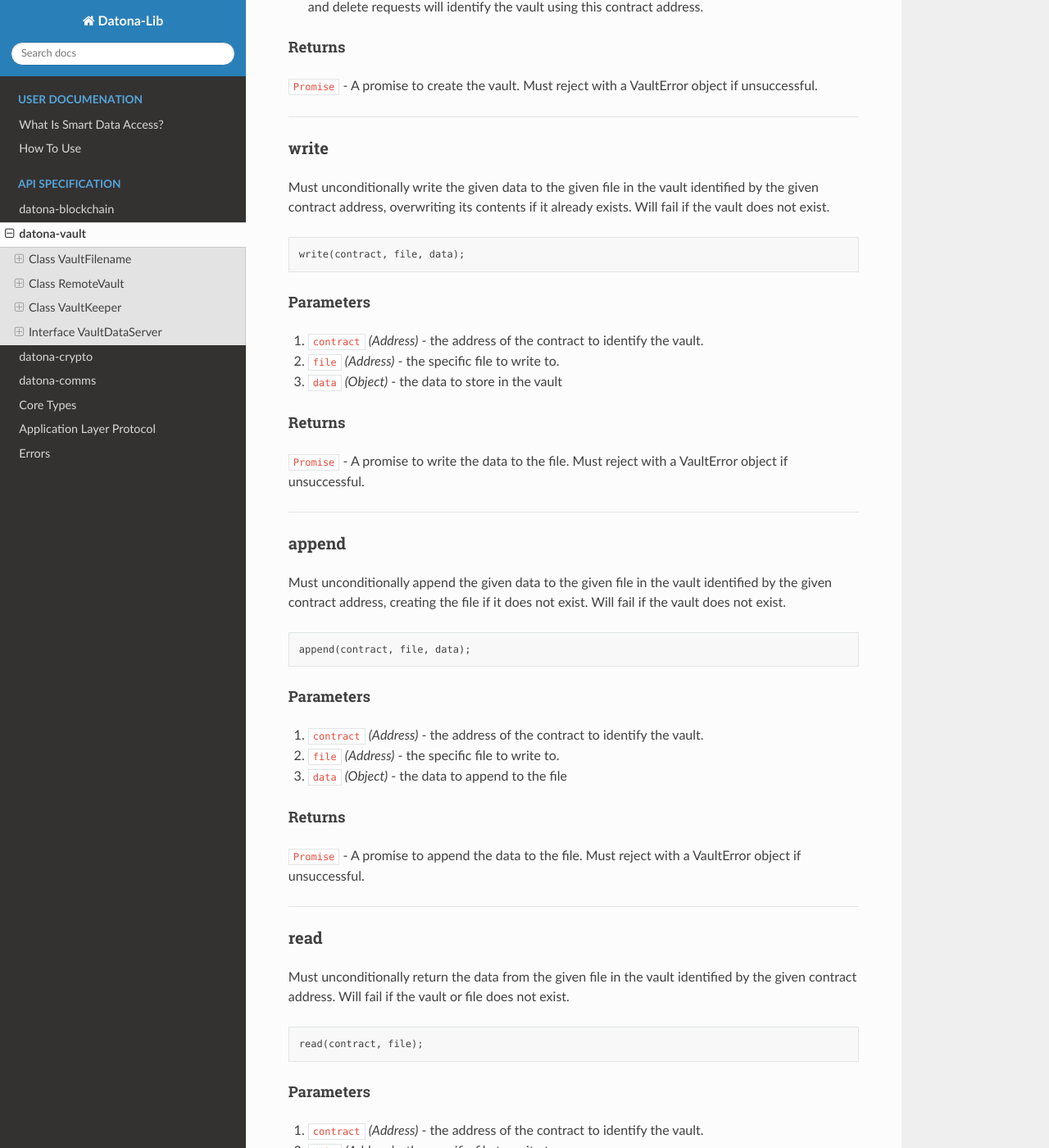
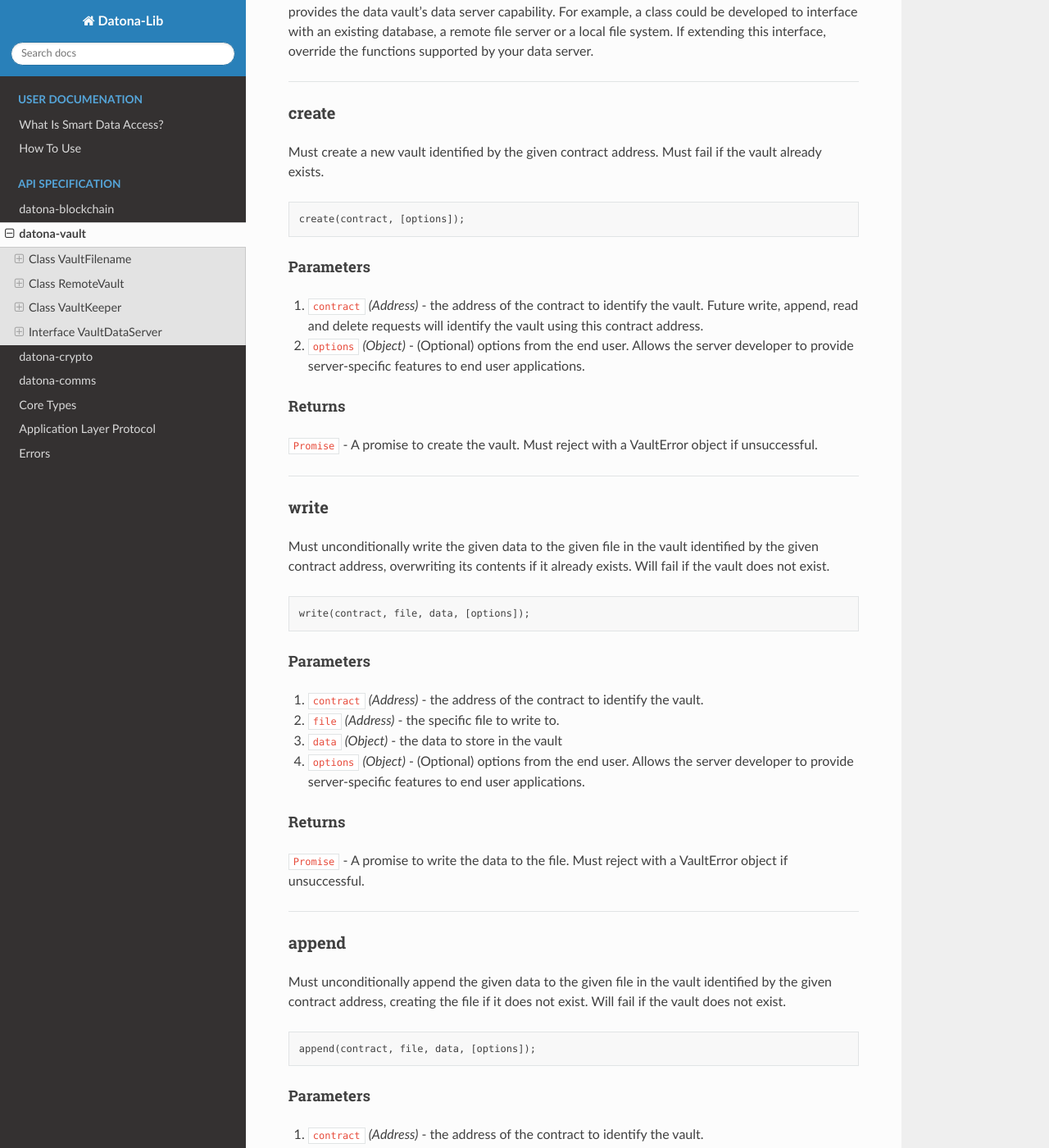
Before and after one commit to Datona-Labs/datona-lib, a Sphinx documentation site: the page built from docs/datona-vault.rst, in a window 1280 px wide and 1400 px high, scrolled down 14940 px. Shown: the whole window at 82% size. Built offline with Sphinx 7.4.7 and the Read the Docs theme 2.0.0, drawn with Linux system fonts in a browser that asks for light colours; some of the changed text lies outside the part shown.

Commit message:
add transparent options to datona-vault
Adds optional 'options' parameter to all RemoteVault functions.
VaultKeeper passes the 'options' transparently through to the VaultDataServer instance.  This can be used by the vault server to provide server-specific options to the user.

```diff
--- a/docs/datona-vault.rst
+++ b/docs/datona-vault.rst
@@ -104,7 +104,13 @@ Promises to create a new vault on the remote data vault server containing the gi
 
 .. code-block:: javascript
 
-    create();
+    create([options]);
+
+----------
+Parameters
+----------
+
+1. ``options`` *(Object)* - (Optional) this object will be passed unchanged to the remote data vault server.
 
 -------
 Returns
@@ -149,7 +155,7 @@ Promises to write data to the vault, to a specific file if specified. This metho
 
 .. code-block:: javascript
 
-    write(data, [file]);
+    write(data, [file], [options]);
 
 ----------
 Parameters
@@ -157,6 +163,7 @@ Parameters
 
 1. ``data`` *(Object)* - the data to be stored
 2. ``file`` *(Address)* - (Optional) the specific file to write to.  Defaults to the :ref:`ROOT_DIRECTORY<Contract>` if not given.
+3. ``options`` *(Object)* - (Optional) this object will be passed unchanged to the remote data vault server.
 
 -------
 Returns
@@ -203,7 +210,7 @@ When appending data to a directory, the data is written to a new file in that di
 
 .. code-block:: javascript
 
-    append(data, [file]);
+    append(data, [file], [options]);
 
 ----------
 Parameters
@@ -211,6 +218,7 @@ Parameters
 
 1. ``data`` *(Object)* - the data to be appended
 2. ``file`` *(Address)* - (Optional) the specific file to write to.  Defaults to the :ref:`ROOT_DIRECTORY<Contract>` if not given.
+3. ``options`` *(Object)* - (Optional) this object will be passed unchanged to the remote data vault server.
 
 -------
 Returns
@@ -255,13 +263,14 @@ Promises to retrieve the data from this vault if permitted.  This method creates
 
 .. code-block:: javascript
 
-    read([file]);
+    read([file], [options]);
 
 ----------
 Parameters
 ----------
 
 1. ``file`` *(Address)* - (Optional) the specific file or directory to read from.  Defaults to the :ref:`ROOT_DIRECTORY<Contract>` if not given.
+2. ``options`` *(Object)* - (Optional) this object will be passed unchanged to the remote data vault server.
 
 -------
 Returns
@@ -306,7 +315,13 @@ Promises to delete this vault and its data provided the contract has expired or
 
 .. code-block:: javascript
 
-    delete();
+    delete([options]);
+
+----------
+Parameters
+----------
+
+1. ``options`` *(Object)* - (Optional) this object will be passed unchanged to the remote data vault server.
 
 -------
 Returns
@@ -734,13 +749,14 @@ Must create a new vault identified by the given contract address.  Must fail if
 
 .. code-block:: javascript
 
-    create(contract);
+    create(contract, [options]);
 
 ----------
 Parameters
 ----------
 
 1. ``contract`` *(Address)* - the address of the contract to identify the vault.  Future write, append, read and delete requests will identify the vault using this contract address.
+2. ``options`` *(Object)* - (Optional) options from the end user.  Allows the server developer to provide server-specific features to end user applications.
 
 -------
 Returns
@@ -757,7 +773,7 @@ Must unconditionally write the given data to the given file in the vault identif
 
 .. code-block:: javascript
 
-    write(contract, file, data);
+    write(contract, file, data, [options]);
 
 ----------
 Parameters
@@ -766,6 +782,7 @@ Parameters
 1. ``contract`` *(Address)* - the address of the contract to identify the vault.
 2. ``file`` *(Address)* - the specific file to write to.
 3. ``data`` *(Object)* - the data to store in the vault
+4. ``options`` *(Object)* - (Optional) options from the end user.  Allows the server developer to provide server-specific features to end user applications.
 
 -------
 Returns
@@ -782,7 +799,7 @@ Must unconditionally append the given data to the given file in the vault identi
 
 .. code-block:: javascript
 
-    append(contract, file, data);
+    append(contract, file, data, [options]);
 
 ----------
 Parameters
@@ -791,6 +808,7 @@ Parameters
 1. ``contract`` *(Address)* - the address of the contract to identify the vault.
 2. ``file`` *(Address)* - the specific file to write to.
 3. ``data`` *(Object)* - the data to append to the file
+4. ``options`` *(Object)* - (Optional) options from the end user.  Allows the server developer to provide server-specific features to end user applications.
 
 -------
 Returns
@@ -807,7 +825,7 @@ Must unconditionally return the data from the given file in the vault identified
 
 .. code-block:: javascript
 
-    read(contract, file);
+    read(contract, file, [options]);
 
 ----------
 Parameters
@@ -815,6 +833,7 @@ Parameters
 
 1. ``contract`` *(Address)* - the address of the contract to identify the vault.
 2. ``file`` *(Address)* - the specific file to write to.
+3. ``options`` *(Object)* - (Optional) options from the end user.  Allows the server developer to provide server-specific features to end user applications.
 
 -------
 Returns
@@ -831,7 +850,7 @@ Must promise to unconditionally return a list of the names of files in the given
 
 .. code-block:: javascript
 
-    read(contract, file);
+    read(contract, file, [options]);
 
 ----------
 Parameters
@@ -839,6 +858,7 @@ Parameters
 
 1. ``contract`` *(Address)* - the address of the contract to identify the vault.
 2. ``file`` *(Address)* - the specific file to write to.
+3. ``options`` *(Object)* - (Optional) options from the end user.  Allows the server developer to provide server-specific features to end user applications.
 
 ------
 Throws
@@ -861,13 +881,14 @@ Must promise to unconditionally delete the vault identified by the given contrac
 
 .. code-block:: javascript
 
-    deleteVault(contract);
+    deleteVault(contract, [options]);
 
 ----------
 Parameters
 ----------
 
 1. ``contract`` *(Address)* - the address of the contract to identify the vault.
+2. ``options`` *(Object)* - (Optional) options from the end user.  Allows the server developer to provide server-specific features to end user applications.
 
 -------
 Returns
```
Also changed, not shown: 7 other files.
